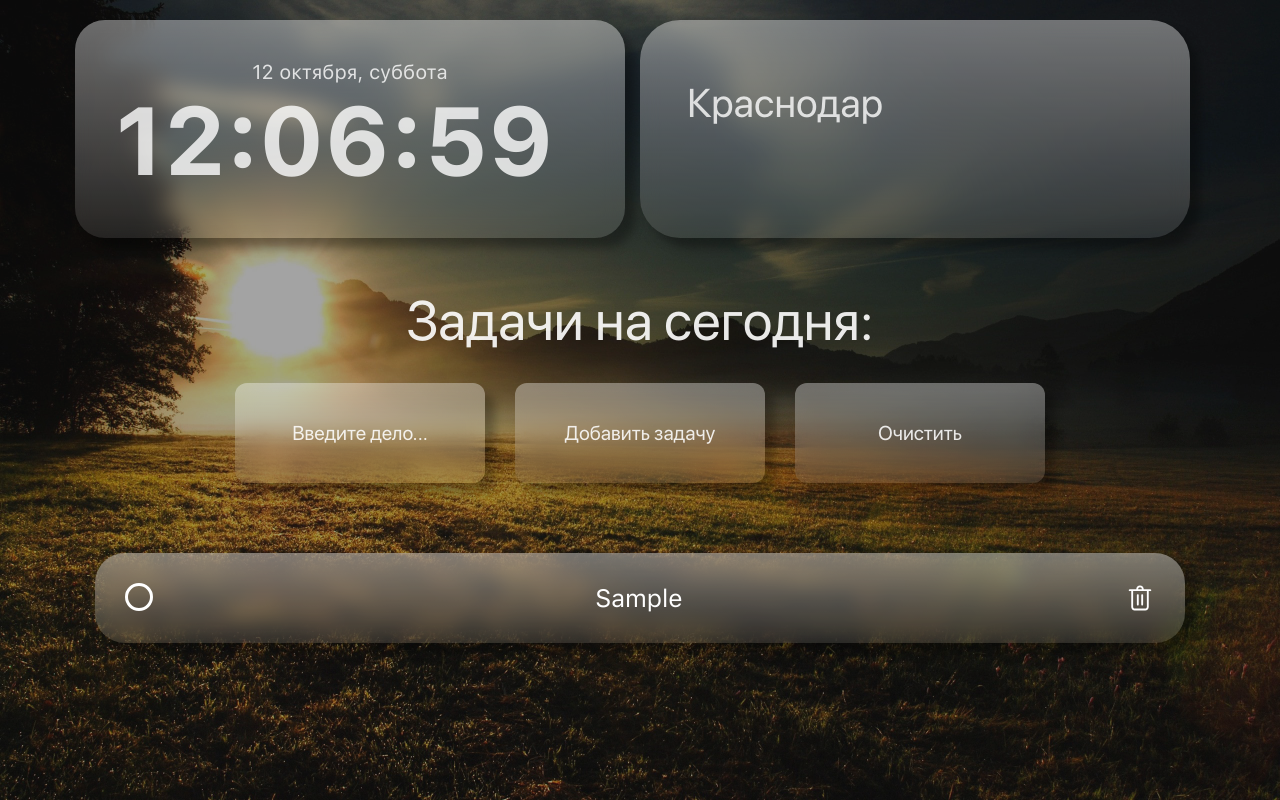
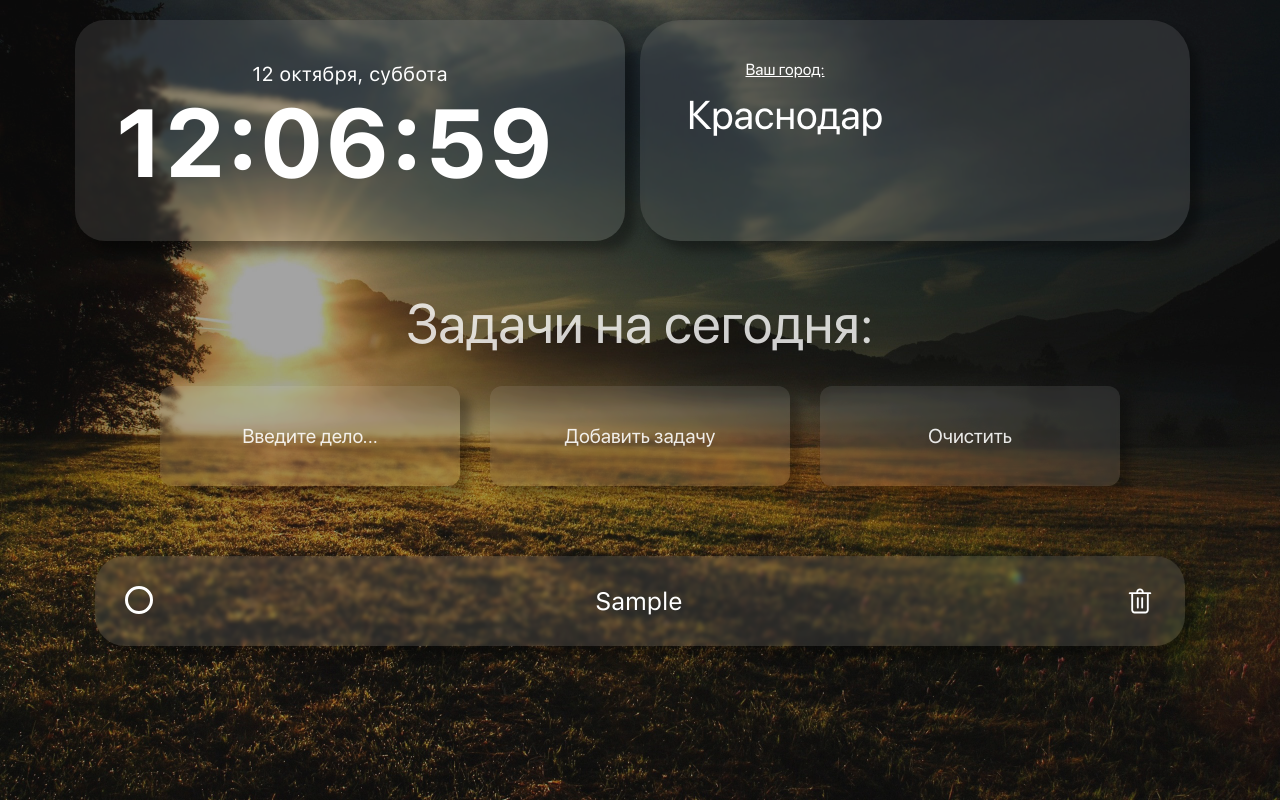
Before and after one commit to daniltro/my-momentum-app, a website built with Vite: page index.html in a window 1280 px wide. Both pictures are taken after typing "Sample" into the empty fields and a click on the button "Добавить задачу". Built offline with nearby package versions, Linux system fonts and the light colour scheme; no server answers.

Commit message:
fixed styles

```diff
--- a/index.html
+++ b/index.html
@@ -7,6 +7,7 @@
     <title>App</title>
   </head>
   <body class="page">
+    <div class="overlay">
       <div class="app" id="app">
         <div class="container">
           <section class="info-section">
@@ -19,7 +20,11 @@
                 <div class="flex-item-wrapper">
                   <div class="flex-item">
                     <div class="weather__temperature"></div>
+                    <label class="label-weather__city" for="city"
+                      >Ваш город:</label
+                    >
                     <input
+                      id="city"
                       class="weather__city"
                       type="text"
                       placeholder="Введите город"
@@ -34,7 +39,9 @@
                     </div>
                   </div>
                 </div>
-              <button class="save-city-button" type="button">Сохранить</button>
+                <button class="save-city-button" type="button">
+                  Сохранить
+                </button>
               </div>
             </div>
           </section>
@@ -59,6 +66,7 @@
           </section>
         </div>
       </div>
+    </div>
     <script type="module" src="src/main.js"></script>
   </body>
 </html>
--- a/src/components/dateTime/dateTime.css
+++ b/src/components/dateTime/dateTime.css
@@ -4,14 +4,14 @@
   justify-content: center;
   border-radius: 30px;
   inline-size: 550px;
-  box-shadow: 10px 10px 10px 0 rgba(0, 0, 0, 0.322);
   padding: 40px;
-  backdrop-filter: blur(10px);
+  backdrop-filter: blur(2px);
   background: linear-gradient(
     180deg,
-    rgba(255, 255, 255, 0.4) 0%,
+    rgba(255, 255, 255, 0.1) 0%,
     rgba(255, 255, 255, 0.1) 100%
   );
+  box-shadow: 10px 10px 10px 0 rgba(0, 0, 0, 0.322);
 }
 .date {
   font-family: var(--font-family);
@@ -19,7 +19,6 @@
   font-size: 20px;
   color: #fff;
   text-align: center;
-  opacity: 0.8;
 }
 .time {
   text-align: center;
@@ -27,6 +26,5 @@
   font-weight: 700;
   font-size: 96px;
   color: #fff;
-  opacity: 0.8;
   inline-size: fit-content;
 }
--- a/src/components/slider/Slider.js
+++ b/src/components/slider/Slider.js
@@ -4,6 +4,7 @@ export class BackgroundSlider {
   }
   setBackground() {
     let currentTime = new Date().getHours();
+    currentTime = 7
     let backgroundStyle = "";
 
     if (currentTime >= 0 && currentTime <= 6) {
--- a/src/components/todoList/myTodoList.css
+++ b/src/components/todoList/myTodoList.css
@@ -17,6 +17,7 @@
   opacity: 0.9;
   font-size: 55px;
   text-align: center;
+  opacity: 0.8;
 }
 
 .controls {
@@ -37,14 +38,15 @@
   border-radius: 12px;
   padding: 7px 8px;
   color: #fff;
-  backdrop-filter: blur(10px);
+  backdrop-filter: blur(2px);
   background: linear-gradient(
     180deg,
-    rgba(255, 255, 255, 0.4) 0%,
+    rgba(255, 255, 255, 0.1) 0%,
     rgba(255, 255, 255, 0.1) 100%
   );
-  inline-size: 250px;
   box-shadow: 10px 10px 10px 0 rgba(0, 0, 0, 0.322);
+  inline-size: 300px;
+
   opacity: 0.9;
 }
 
@@ -70,15 +72,16 @@
   font-family: var(--font-family);
   font-size: 25px;
   text-align: center;
-  box-shadow: 10px 10px 10px 0 rgba(0, 0, 0, 0.322);
-  backdrop-filter: blur(10px);
+  backdrop-filter: blur(2px);
   background: linear-gradient(
     180deg,
-    rgba(255, 255, 255, 0.4) 0%,
+    rgba(255, 255, 255, 0.1) 0%,
     rgba(255, 255, 255, 0.1) 100%
   );
+  box-shadow: 10px 10px 10px 0 rgba(0, 0, 0, 0.322);
   display: flex;
   justify-content: space-between;
+
 }
 
 .todo-checkbox {
@@ -103,6 +106,7 @@
   block-size: 30px;
   cursor: pointer;
   background: url(/images/icons8-удалить.svg) no-repeat center center / cover;
+
 }
 
 .todo-button {
@@ -115,13 +119,13 @@
   padding: 7px 8px;
   color: #fff;
   opacity: 0.9;
-  backdrop-filter: blur(10px);
+  inline-size: 300px;
+  backdrop-filter: blur(2px);
   background: linear-gradient(
     180deg,
-    rgba(255, 255, 255, 0.4) 0%,
+    rgba(255, 255, 255, 0.1) 0%,
     rgba(255, 255, 255, 0.1) 100%
   );
-  inline-size: 250px;
   box-shadow: 10px 10px 10px 0 rgba(0, 0, 0, 0.322);
   block-size: 100px;
   cursor: pointer;
--- a/src/components/weather/WeatherUI.js
+++ b/src/components/weather/WeatherUI.js
@@ -12,7 +12,7 @@ export class WeatherUI {
     const description = data.current.weather_descriptions[0];
 
     function translateWeatherDescription(description) {
-      return weatherDescriptionsRu[description] || description; // Если перевода нет, возвращаем оригинальное значение
+      return weatherDescriptionsRu[description] || description;
     }
 
     const weatherIconUrl = data.current.weather_icons[0];
--- a/src/components/weather/weather.css
+++ b/src/components/weather/weather.css
@@ -9,13 +9,12 @@
   font-family: var(--second-family);
   text-align: center;
   overflow: hidden;
-  background-size: cover;
   border-radius: 40px;
   padding: 40px 15px 15px;
-  backdrop-filter: blur(10px);
+  backdrop-filter: blur(2px);
   background: linear-gradient(
     180deg,
-    rgba(255, 255, 255, 0.4) 0%,
+    rgba(255, 255, 255, 0.1) 0%,
     rgba(255, 255, 255, 0.1) 100%
   );
   box-shadow: 10px 10px 10px 0 rgba(0, 0, 0, 0.322);
@@ -34,18 +33,22 @@
   justify-content: space-between;
   inline-size: 50%;
 }
+.label-weather__city {
+  text-decoration: underline;
+  margin-bottom: 5px;
+}
 
 .weather__city {
   font-size: 40px;
   background: transparent;
-  opacity: 0.8;
   border: none;
   color: #fff;
   inline-size: 100%;
   text-align: center;
   font-family: var(--second-family);
-  border-radius: 20px;
+  border-radius: 30px;
   padding: 7px 8px;
+  transition: background 0.5s ease;
 }
 
 .weather__city::placeholder {
@@ -58,12 +61,12 @@
 }
 
 .weather__city:focus-visible {
-  outline: 2px solid #ffffff;
+  outline: none;
+  background: rgba(56, 56, 56, 0.5);
 }
 
 .weather__temperature {
   font-size: 96px;
-  opacity: 0.8;
 }
 
 .logo-wrapper {
@@ -86,7 +89,7 @@
 .weather__description {
   font-size: 40px;
   padding: 7px 8px;
-  opacity: 0.8;
+  border-radius: 25px;
 }
 
 .save-city-button {
@@ -94,15 +97,14 @@
   align-items: center;
   opacity: 0;
   border: none;
-  border-radius: 20px;
+  border-radius: 28px;
   padding: 16px 8px;
   block-size: 60px;
-  background: transparent;
+  background: rgba(56, 56, 56, 0.5);
   color: #fff;
   font-size: 30px;
   pointer-events: none;
   transition: opacity 0.5s ease;
-  outline: 2px solid #ffffff;
   cursor: pointer;
   pointer-events: none;
   position: relative;
--- a/src/styles/main.css
+++ b/src/styles/main.css
@@ -17,7 +17,7 @@
 .page::before {
   content: "";
   inline-size: 100%;
-  position: absolute;
+  position: fixed;
   inset: 0;
   background-color: #1b1a1a;
   opacity: 0.4;
@@ -54,6 +54,7 @@
     font-size: 50px;
     text-align: center;
   }
+
   .controls__button-box {
     flex-direction: column;
   }
@@ -70,3 +71,12 @@
     left: 50px;
   }
 }
+
+@media screen and (max-width: 380px) {
+  .info-section {
+    inline-size: 300px;
+  }
+  .controls {
+    inline-size: 300px;
+  }
+}
```
Lines whose indentation alone changed are shown as unchanged.
